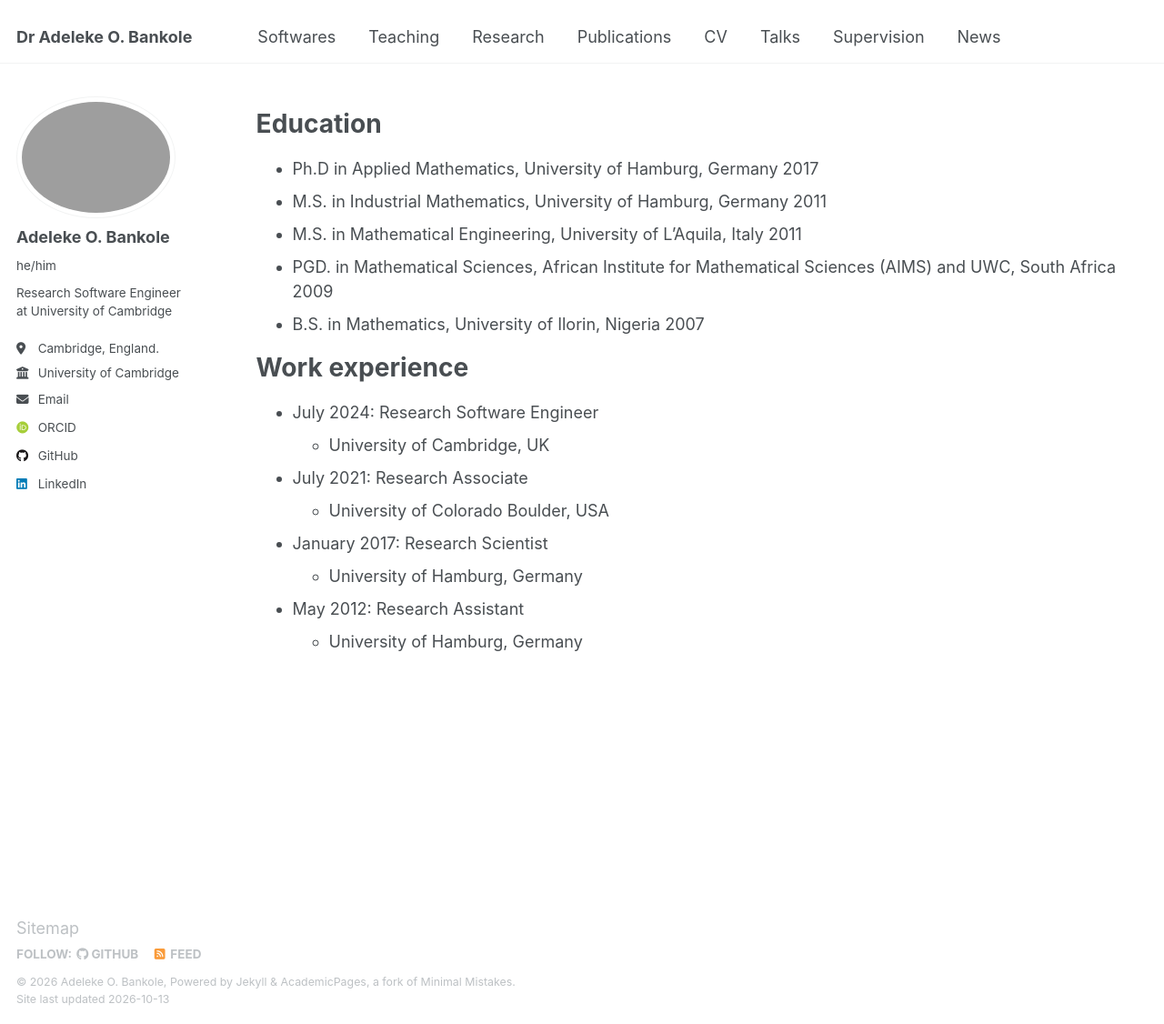
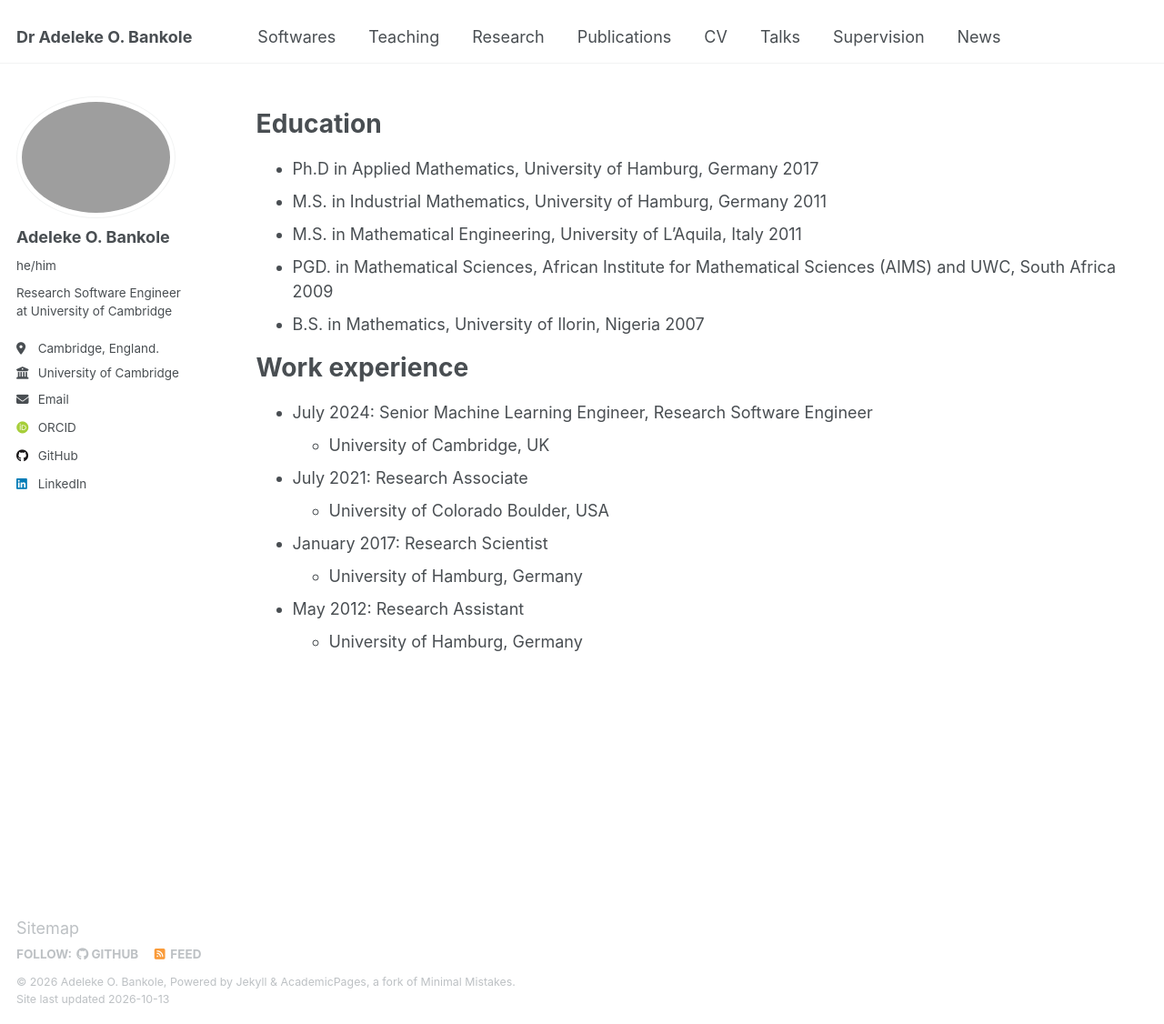
Before and after one commit to AdelekeBankole/adelekebankole.github.io, a Jekyll site: the page built from _pages/cv.md, in a window 1280 px wide and 1126 px high. Shown: the whole window at 91% size. Built offline with Jekyll 4.4.1, drawn with Linux system fonts in a browser that asks for light colours; some web fonts are replaced.

Commit message:
Update job title

```diff
--- a/_pages/cv.md
+++ b/_pages/cv.md
@@ -18,7 +18,7 @@ Education
 
 Work experience
 ======
-* July 2024: Research Software Engineer
+* July 2024: Senior Machine Learning Engineer, Research Software Engineer
   * University of Cambridge, UK
 
 * July 2021: Research Associate
```
